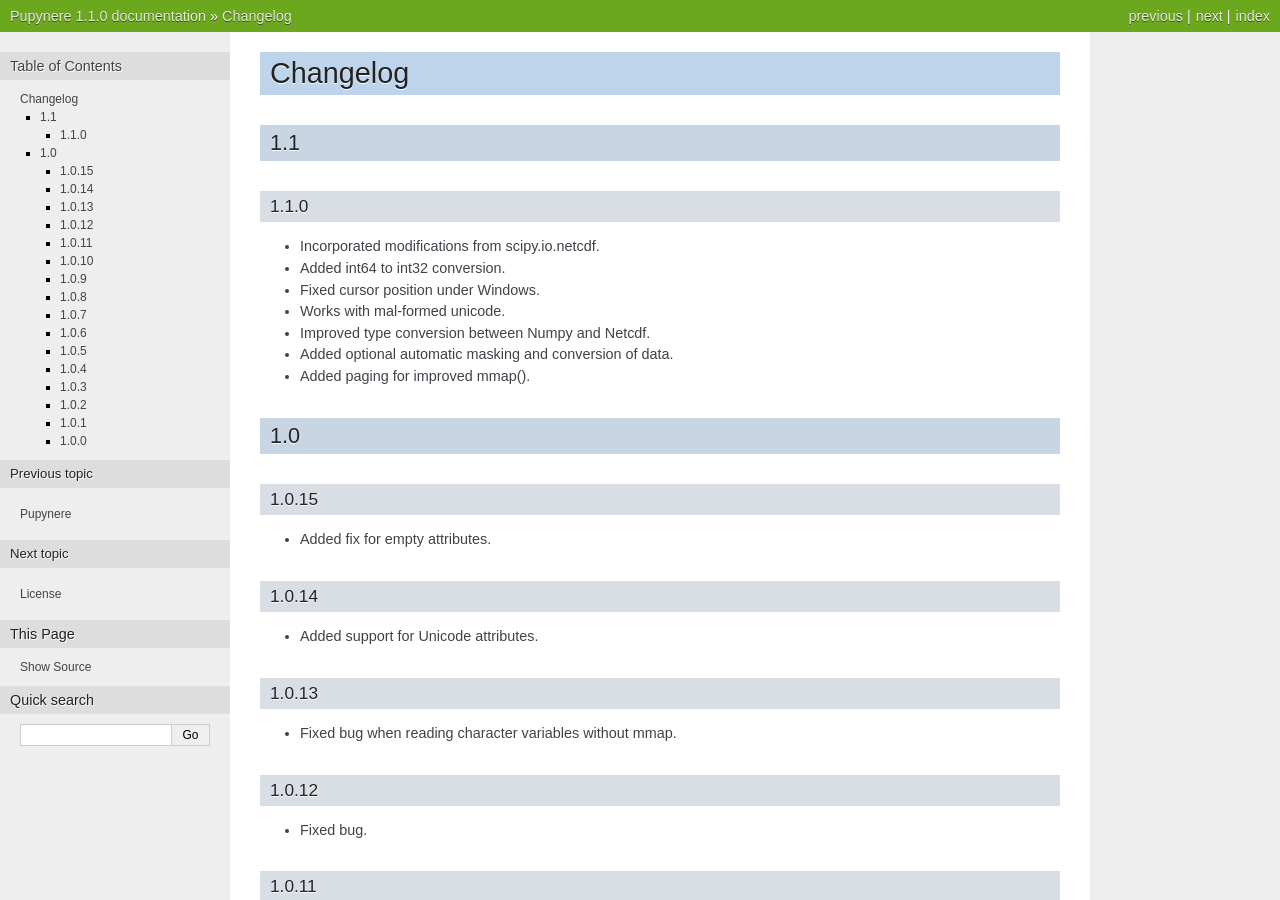
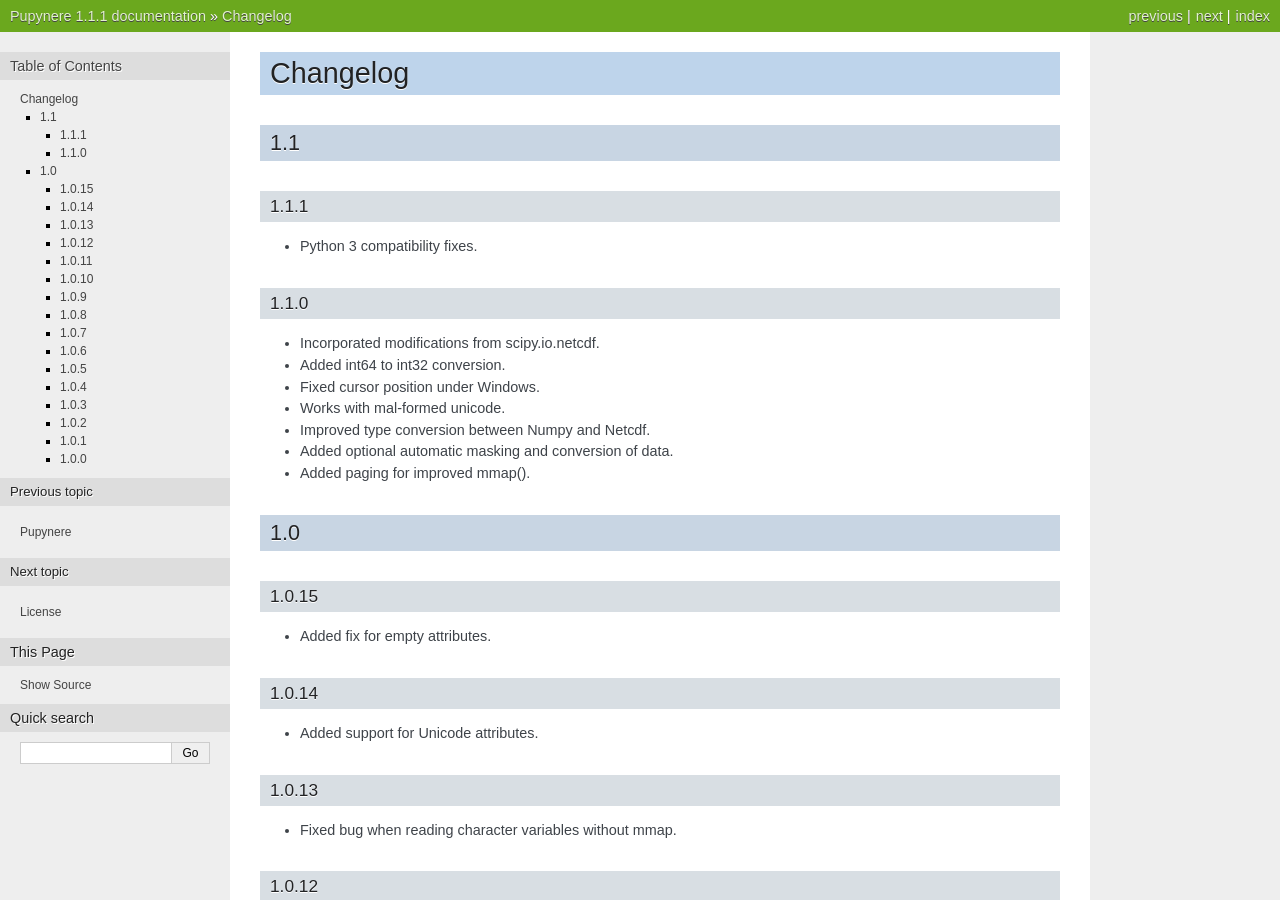
Before and after one commit to stcorp/pupynere, a Sphinx documentation site: the page built from docs/Changelog.rst, in a window 1280 px wide and 900 px high. Built offline with Sphinx 7.4.7, drawn with Linux system fonts in a browser that asks for light colours; some of the changed text lies outside the part shown.

Commit message:
Create 1.1.1 release

```diff
--- a/docs/Changelog.rst
+++ b/docs/Changelog.rst
@@ -3,6 +3,11 @@
 
 1.1
 ---
+
+1.1.1
+~~~~~
+
+- Python 3 compatibility fixes.
 
 1.1.0
 ~~~~~
--- a/docs/conf.py
+++ b/docs/conf.py
@@ -50,7 +50,7 @@
 # The short X.Y version.
 version = '1.1'
 # The full version, including alpha/beta/rc tags.
-release = '1.1.0'
+release = '1.1.1'
 
 # The language for content autogenerated by Sphinx. Refer to documentation
 # for a list of supported languages.
--- a/pavement.py
+++ b/pavement.py
@@ -14,7 +14,7 @@
 options(
     setup=Bunch(
         name='Pupynere',
-        version='1.1.0',
+        version='1.1.1',
         description='Pure Python NetCDF reader and writer.',
         long_description='''
 Pupynere is an implementation of the NetCDF library, written from scratch
--- a/setup.py
+++ b/setup.py
@@ -14,7 +14,7 @@
 Topic :: Software Development :: Libraries :: Python Modules
 """
 
-version = '1.1'
+version = '1.1.1'
 
 setup(
         name='pupynere',
@@ -26,6 +26,9 @@
 on Numpy, so you don't need to have the NetCDF library installed.
 
 Changelog:
+
+1.1.1
+    Python 3 compatibility fixes.
 
 1.1
     Incorporated modifications from scipy.io.netcdf.
```
